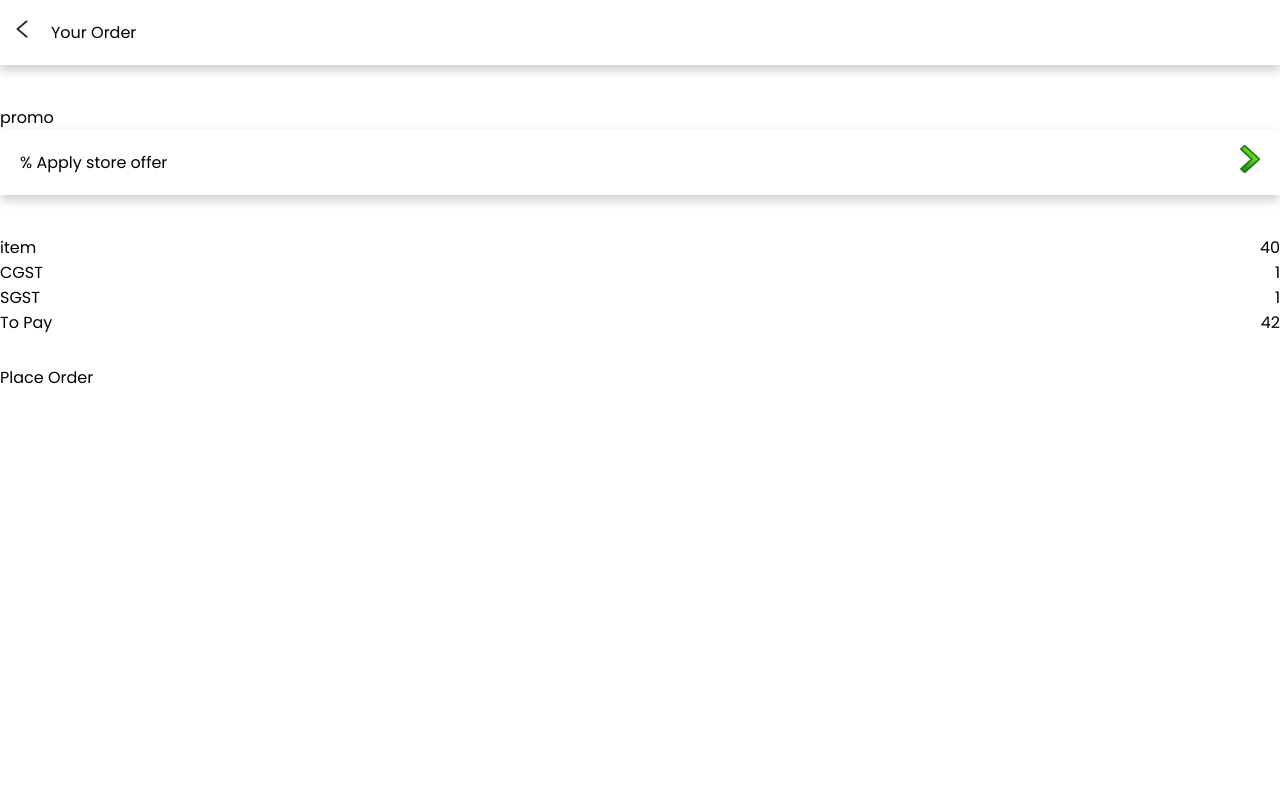
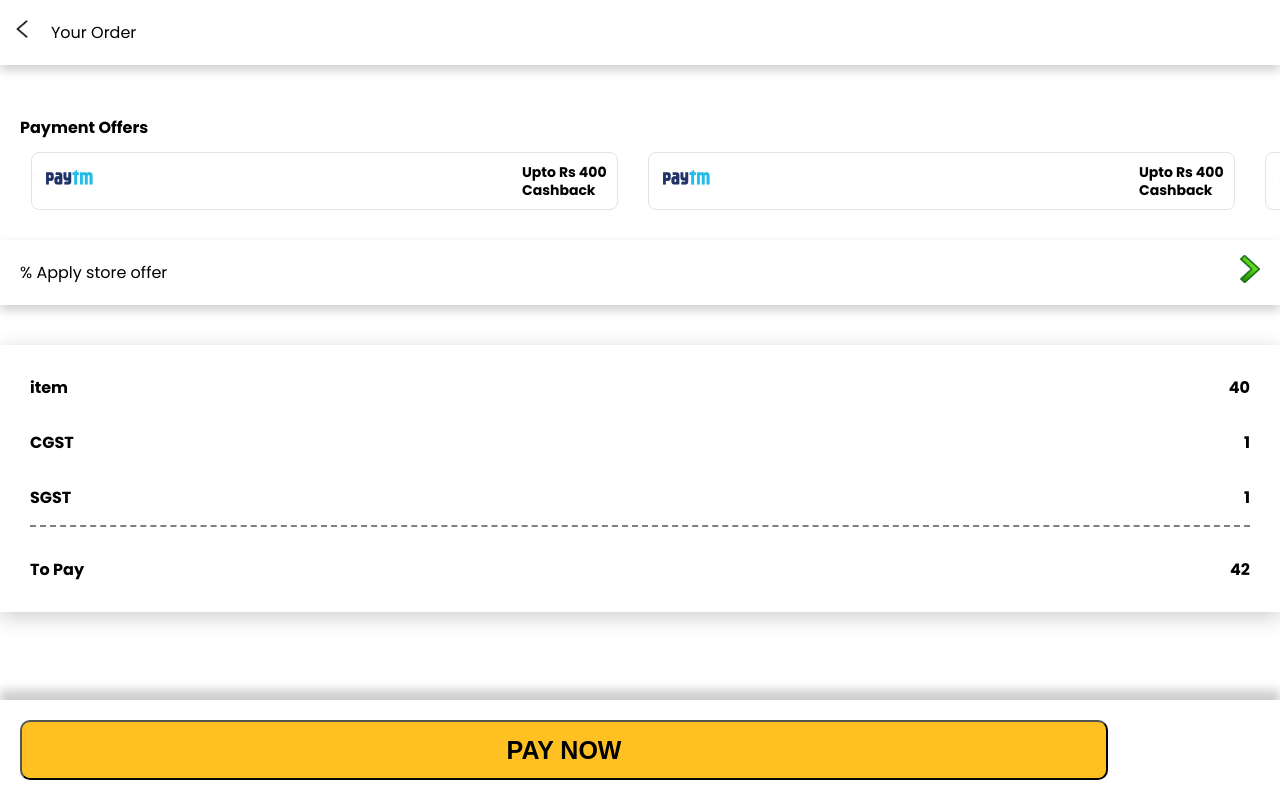
Before and after one commit to Ellipticamit/scanmenu, a Next.js app: page /yourorder in a window 1280 px wide. Built offline with nearby package versions, Linux system fonts and the light colour scheme.

Commit message:
third push

```diff
--- a/component/Card/index.js
+++ b/component/Card/index.js
@@ -5,7 +5,6 @@ function Card(props) {
     return (
         <div className={styles.card}>
             <div className={styles.cardimage}>
-            <div className={styles.promo}> promoted </div>
             <img src="/logo_sample.png" alt="" />
 
             </div>
--- a/pages/yourorder.js
+++ b/pages/yourorder.js
@@ -1,15 +1,32 @@
 import styles from '../styles/Home.module.css';
+import MySlider from '../component/Slider';
+import Offers from '../component/Offers';
 
 export default function yourorder() {
+
+  const offers = [1, 2, 3, 4, 5, 6];
   return (
+
     <div className={styles.container}>
       <header className={styles.orderheader}>
         <div><img src='/left_arrow.png' alt='' width='30px' height='28px'/> </div>
         <div>Your Order</div>
       </header>
-        <div>
-           promo
-        </div>
+
+      <article className={styles.payment} >
+          <div className={styles.paytitle}>
+            <h4>Payment Offers</h4>
+          </div>
+
+          <MySlider>
+            {offers.map((item) => (
+              <div key={item}>
+                <Offers />
+              </div>
+            ))}
+          </MySlider>
+        </article>
+
         <div className={styles.applypromo}>
             <div> % Apply store offer</div>
             <div><img src='/green_arow.png' alt='' width='20px' height='28px'/> </div>
@@ -25,7 +42,7 @@ export default function yourorder() {
                 <div>1</div>
             </div>
 
-            <div className={styles.item_price}>
+            <div className={`${styles.item_price} ${styles.bottomborder}`}>
                 <div>SGST</div>
                 <div>1</div>
             </div>
@@ -36,8 +53,10 @@ export default function yourorder() {
 
         </div>
 
-        <div>
-            <div>Place Order</div>
+        <div className={styles.placeorder}>
+            <div>
+              <button className={styles.btnContainer2}> PAY NOW </button>
+            </div>
         </div>
 
 
--- a/styles/Card.module.css
+++ b/styles/Card.module.css
@@ -34,7 +34,3 @@
     color: black;
     border-radius: 10px;
 }
-
-.promo{
-    border: 2px solid red;
-}
--- a/styles/Home.module.css
+++ b/styles/Home.module.css
@@ -178,6 +178,7 @@
 
 .applypromo{
   margin-bottom: 40px;
+  margin-top: 20px;
   display: flex;
   align-items: center;
   height: 65px;
@@ -189,10 +190,12 @@
 .item_price{
   display: flex;
   justify-content: space-between;
+  margin: 30px;
+  font-weight: 700;
 }
 
 .price_banner{
-  margin-bottom: 30px;
+  box-shadow: 0px 5px 20px rgba(0, 0, 0, 0.2);
 }
 
 .categorycontent{
@@ -201,3 +204,26 @@
   align-items: center;
   flex-wrap:wrap ;
 }
+
+.placeorder {
+  width: 100%;
+  height: 100px;
+  position: fixed;
+  bottom: 0%;
+  box-shadow: 0px -10px 10px rgba(0, 0, 0, 0.2);
+}
+
+.btnContainer2 {
+  width: 85%;
+  height: 60px;
+  margin: 20px;
+  text-align: center;
+  border-radius: 10px;
+  background-color: #ffc122;;
+  font-weight: 700;
+  font-size: 25px;
+}
+.bottomborder{
+  border-bottom: 2px dashed grey;
+  padding-bottom: 15px;
+}
```
